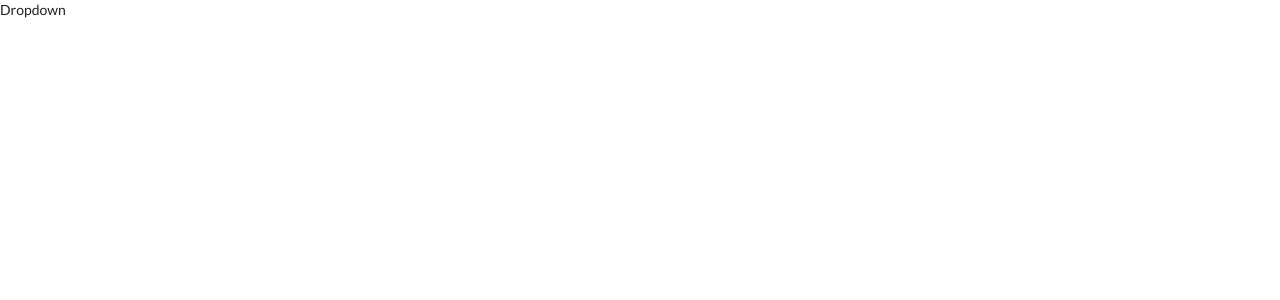
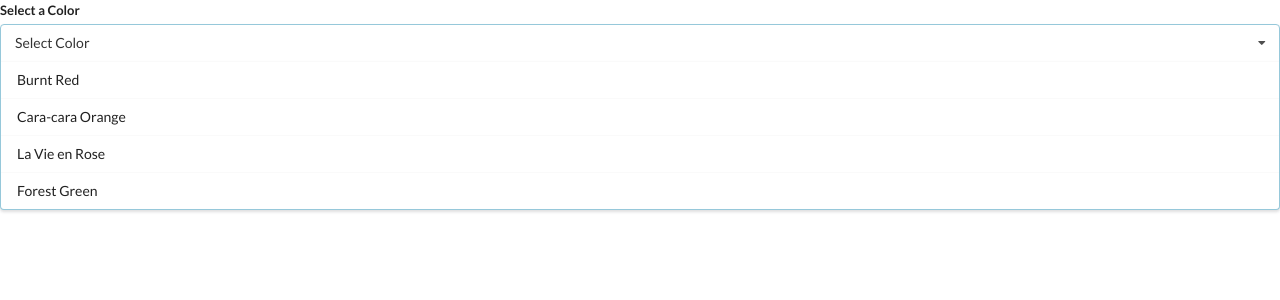
Before and after one commit to dvadz/react_widgets, a React (Create React App) app: page / in a window 1280 px wide. Shown: the top 300 px of the page. Built offline with nearby package versions, Linux system fonts and the light colour scheme.

Commit message:
Created a dropdown using semantic-ui and added in the renderedOptions

```diff
--- a/src/components/Dropdown.js
+++ b/src/components/Dropdown.js
@@ -9,7 +9,18 @@
     );
   });
 
-  return <div>Dropdown</div>;
+  return (
+    <div className='ui form'>
+      <div className='field'>
+        <label className='label'>Select a Color</label>
+        <div className='ui selection dropdown visible active'>
+          <i className='dropdown icon'></i>
+          <div className='text'>Select Color</div>
+          <div className='menu visible transition'>{renderedOptions}</div>
+        </div>
+      </div>
+    </div>
+  );
 };
 
 export default Dropdown;
```
